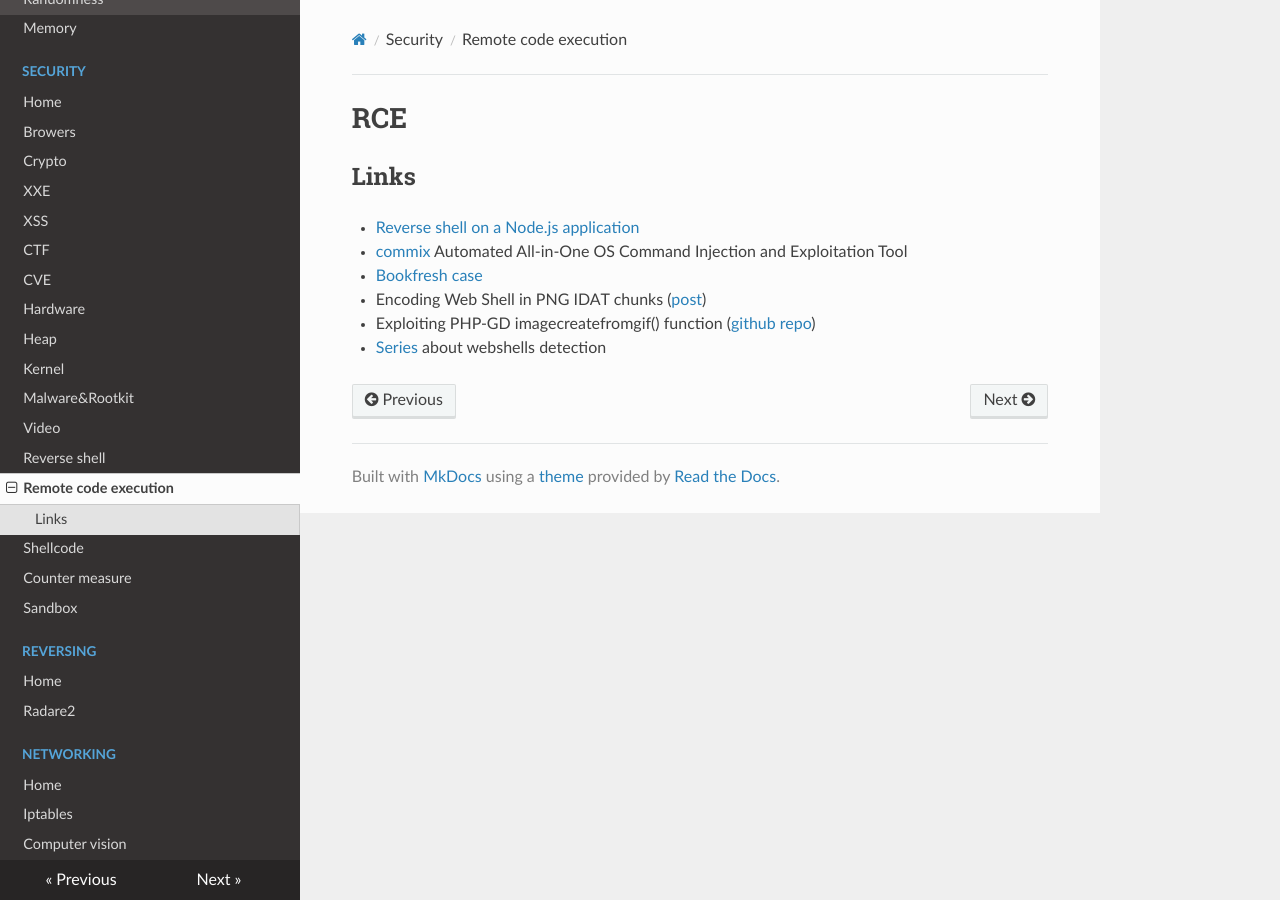
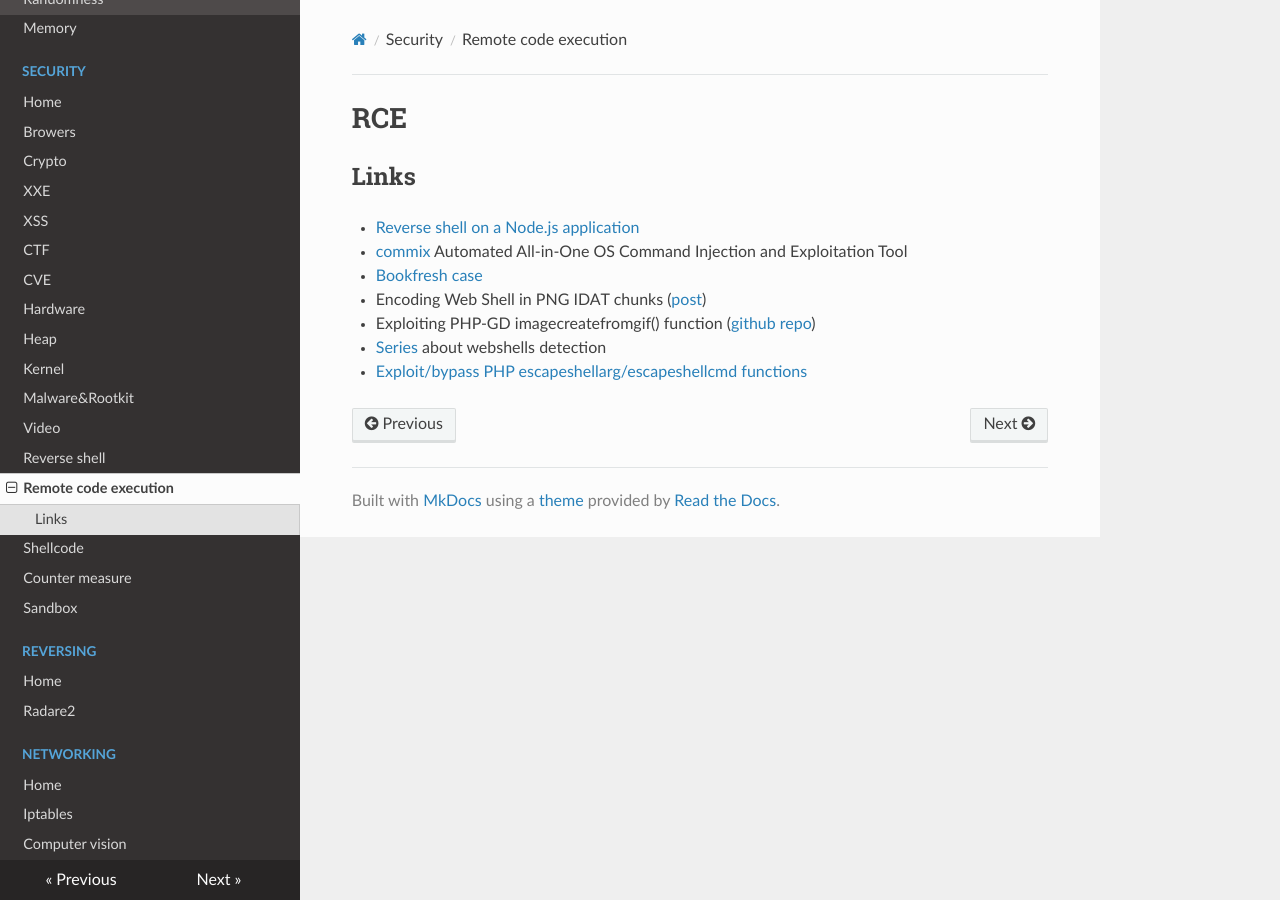
Before and after one commit to gipi/low-level, an MkDocs documentation site: the page built from docs/security/rce.md, in a window 1280 px wide. Built offline with MkDocs 1.6.1, drawn with Linux system fonts in a browser that asks for light colours; nearby versions of some CDN libraries; old or Windows-style settings are respelled for this version of MkDocs.

Commit message:
Update rce.md

```diff
--- a/docs/security/rce.md
+++ b/docs/security/rce.md
@@ -8,3 +8,4 @@
  - Encoding Web Shell in PNG IDAT chunks ([post](https://www.idontplaydarts.com/2012/06/encoding-web-shells-in-png-idat-chunks/))
  - Exploiting PHP-GD imagecreatefromgif() function ([github repo](https://github.com/d0lph1n98/Defeating-PHP-GD-imagecreatefromgif))
  - [Series](https://dfir.it/blog/categories/webshell/) about webshells detection
+ - [Exploit/bypass PHP escapeshellarg/escapeshellcmd functions](https://security.szurek.pl/exploit-bypass-php-escapeshellarg-escapeshellcmd.html)
```
